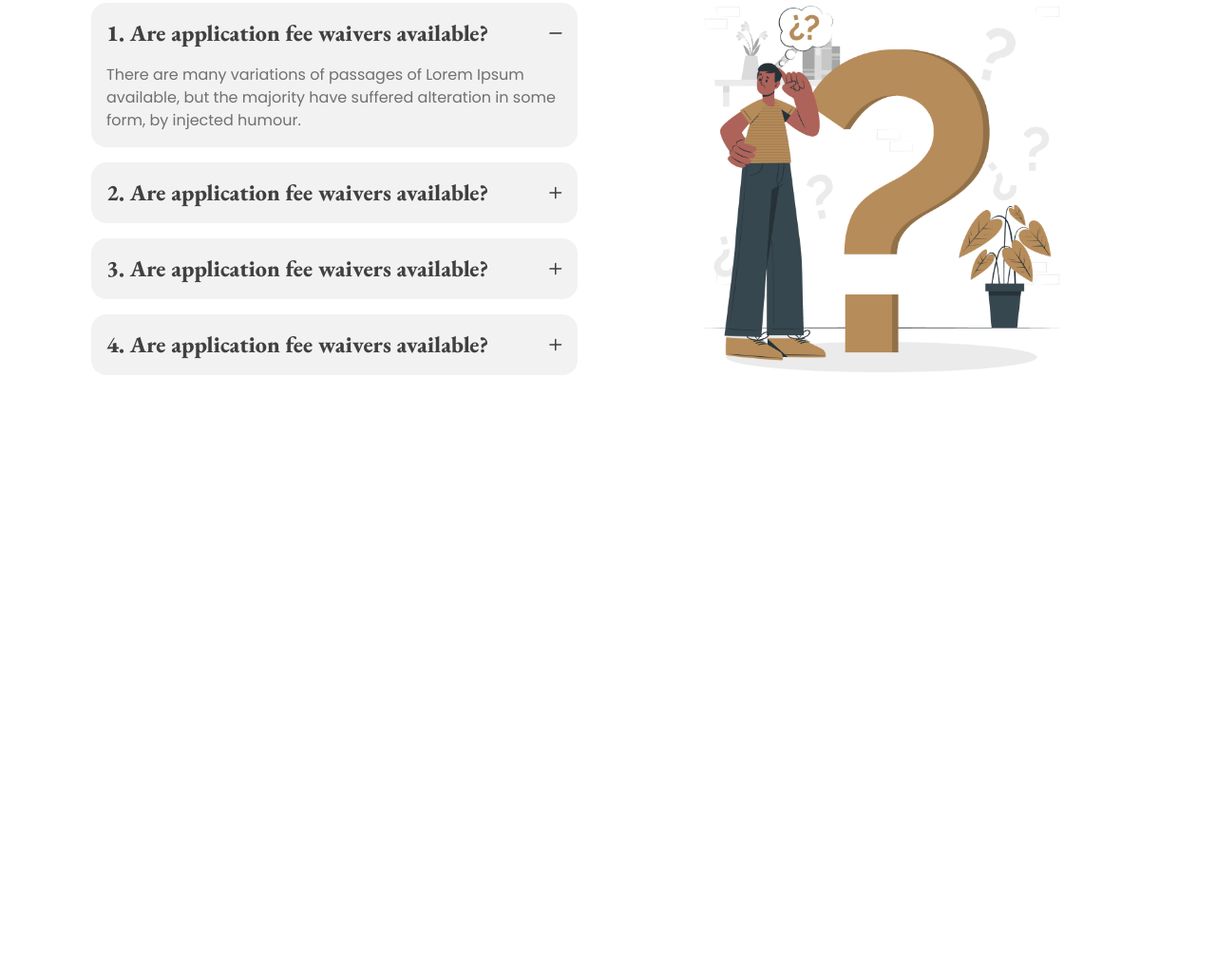
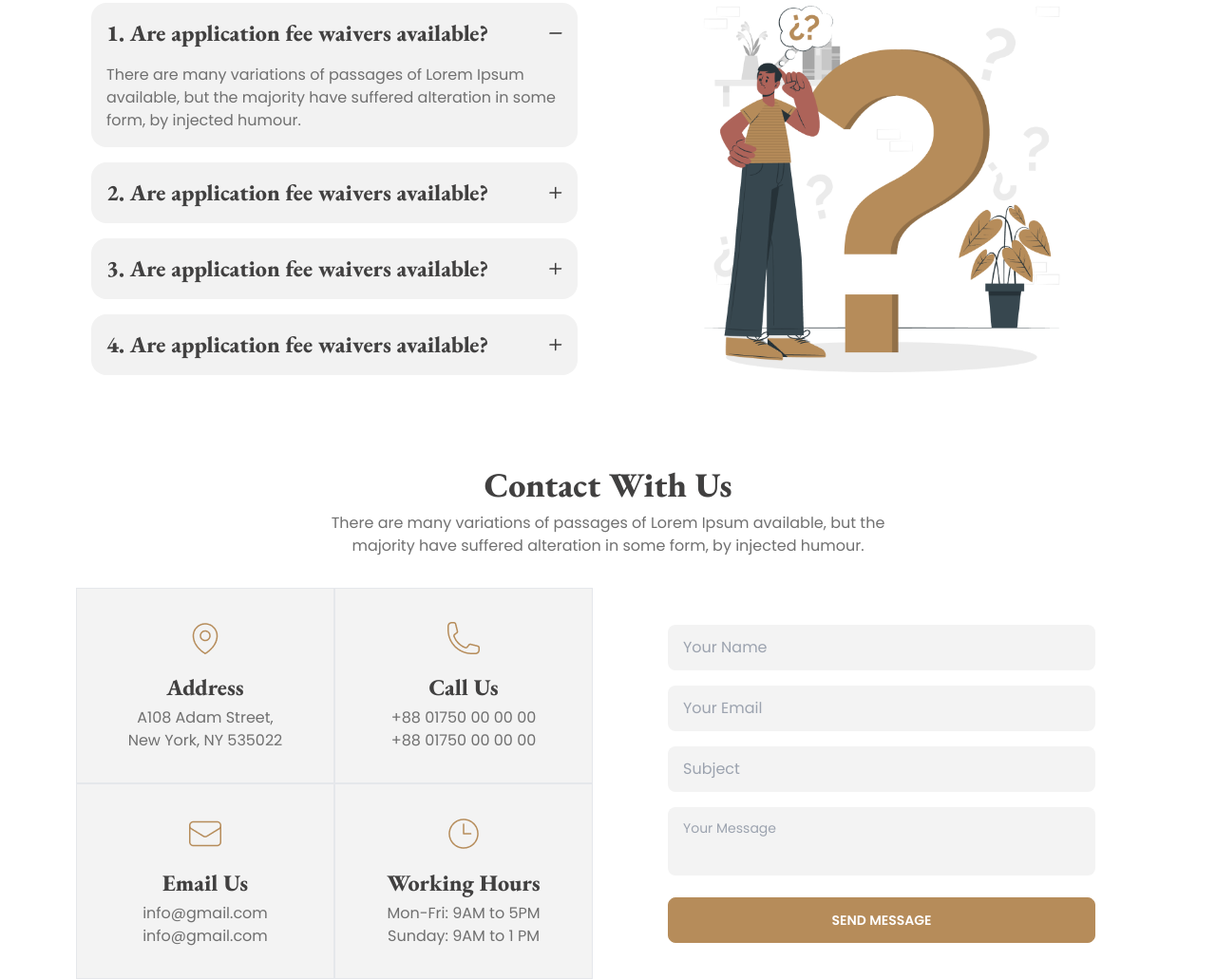
Before and after one commit to Ashik-Himel/legal-solution, a website: page index.html in a window 1280 px wide. Shown: the part 2337-3368 px from the top of the page at 95% size. Before the commit the page ends 2748 px from the top, so only its background shows below. Drawn offline with nearby package versions, Linux system fonts and the light colour scheme.

Commit message:
contact section done

```diff
--- a/index.html
+++ b/index.html
@@ -231,6 +231,47 @@
         </div>
       </div>
     </section>
+
+    <!-- Contact Section -->
+    <section class="mt-20 text-center">
+      <div class="container">
+        <h2 class="mb-2">Contact With Us</h2>
+        <p class="max-w-[600px] mx-auto mb-8">There are many variations of passages of Lorem Ipsum available, but the majority have suffered alteration in some form, by injected humour.</p>
+        <div class="flex justify-center items-center gap-8 flex-col lg:flex-row">
+          <div class="grid grid-cols-1 md:grid-cols-2 w-full flex-1">
+            <div class="px-6 py-8 bg-card-bg border-[1px] border-gray-200">
+              <img src="./images/location.png" alt="Icon" class="block mx-auto mb-4">
+              <h3 class="mb-1">Address</h3>
+              <p>A108 Adam Street,<br>New York, NY 535022</p>
+            </div>
+            <div class="px-6 py-8 bg-card-bg border-[1px] border-gray-200">
+              <img src="./images/call.png" alt="Icon" class="block mx-auto mb-4">
+              <h3 class="mb-1">Call Us</h3>
+              <p>+88 01750 00 00 00<br>+88 01750 00 00 00</p>
+            </div>
+            <div class="px-6 py-8 bg-card-bg border-[1px] border-gray-200">
+              <img src="./images/email.png" alt="Icon" class="block mx-auto mb-4">
+              <h3 class="mb-1">Email Us</h3>
+              <p>info@gmail.com <br>info@gmail.com</p>
+            </div>
+            <div class="px-6 py-8 bg-card-bg border-[1px] border-gray-200">
+              <img src="./images/time.png" alt="Icon" class="block mx-auto mb-4">
+              <h3 class="mb-1">Working Hours</h3>
+              <p>Mon-Fri: 9AM to 5PM <br>Sunday: 9AM to 1 PM</p>
+            </div>
+          </div>
+          <div class="flex-1">
+            <form action="" class="w-full space-y-4">
+              <input type="text" placeholder="Your Name" class="input bg-card-bg w-full max-w-[450px] border-none outline-none" />
+              <input type="email" placeholder="Your Email" class="input bg-card-bg w-full max-w-[450px] border-none outline-none" />
+              <input type="text" placeholder="Subject" class="input bg-card-bg w-full max-w-[450px] border-none outline-none" />
+              <textarea class="textarea bg-card-bg w-full max-w-[450px] border-none outline-none resize-none" placeholder="Your Message"></textarea>
+              <a href="#" class="btn btn-primary max-w-[450px] mx-auto flex">Send Message</a>
+            </form>
+          </div>
+        </div>
+      </div>
+    </section>
   </main>
 </body>
 </html>
```
Also changed, not shown: css/style.css.
